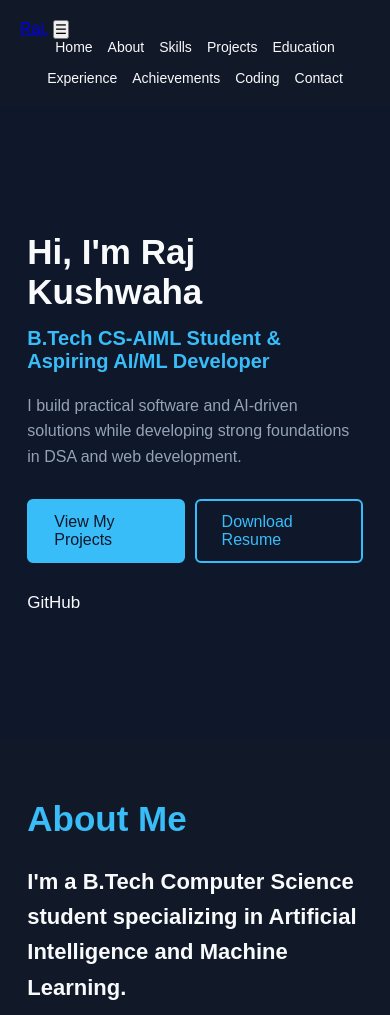
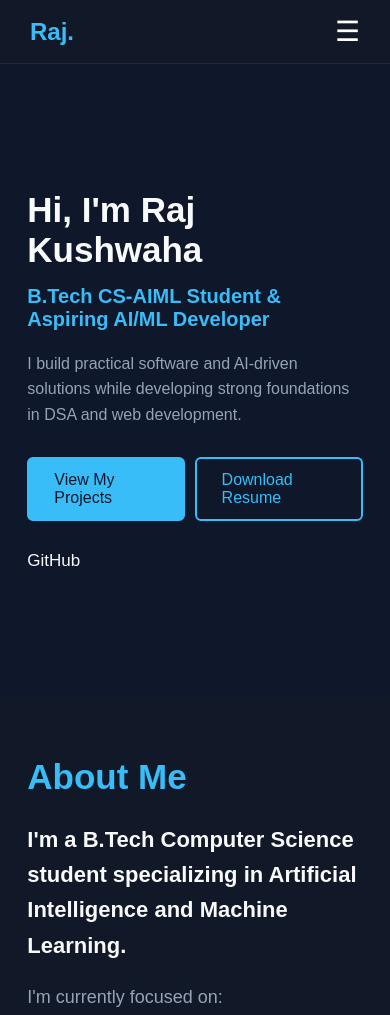
Before and after one commit to rajkushwahapvt-design/Raj-kushwaha-portfolio-website, a plain HTML site: page index.html in a window 390 px wide. Shown: the top 1015 px of the page. Drawn offline with Linux system fonts and the light colour scheme; a script that the page names is missing.

Commit message:
Update portfolio.css

```diff
--- a/portfolio.css
+++ b/portfolio.css
@@ -17,30 +17,56 @@ body {
 /* ================= NAVBAR ================= */
 
 .navi {
-    background-color: #111827;
-    padding: 20px;
+    background: #111827;
+    padding: 15px 30px;
     position: sticky;
     top: 0;
     z-index: 1000;
+    border-bottom: 1px solid #1f2937;
+}
+
+.nav-header {
+    display: flex;
+    justify-content: space-between;
+    align-items: center;
+}
+
+.logo {
+    color: #38bdf8;
+    font-size: 24px;
+    font-weight: 700;
+    text-decoration: none;
 }
 
 .new {
     display: flex;
-    justify-content: center;
+    justify-content: flex-end;
     align-items: center;
-    gap: 30px;
-    flex-wrap: wrap;
+    gap: 5px;
 }
 
 .new a {
     text-decoration: none;
-    color: #f8fafc;
-    font-size: 18px;
+    color: #cbd5e1;
+    font-size: 15px;
+    font-weight: 500;
+    padding: 9px 13px;
+    border-radius: 8px;
     transition: 0.3s;
 }
 
 .new a:hover {
     color: #38bdf8;
+    background: #1e293b;
+}
+
+.menu-btn {
+    display: none;
+    background: none;
+    border: none;
+    color: #f8fafc;
+    font-size: 28px;
+    cursor: pointer;
 }
 
 /* ================= HERO ================= */
@@ -48,7 +74,7 @@ body {
 .hero {
     background-color: #0f172a;
     min-height: 75vh;
-    padding: 90px 10%;
+    padding: 70px 10%;
     display: flex;
     flex-direction: column;
     justify-content: center;
@@ -609,3 +635,33 @@ body {
         max-width: 400px;
     }
 }
+.menu-btn {
+    display: none;
+    background: none;
+    border: none;
+    color: white;
+    font-size: 28px;
+    cursor: pointer;
+}
+
+@media (max-width: 768px) {
+
+    .menu-btn {
+        display: block;
+        margin-left: auto;
+    }
+
+    .new {
+        display: none;
+        flex-direction: column;
+        gap: 5px;
+        margin-top: 15px;
+        padding: 10px;
+        background: #1e293b;
+        border-radius: 10px;
+    }
+
+    .new.show {
+        display: flex;
+    }
+}
```
